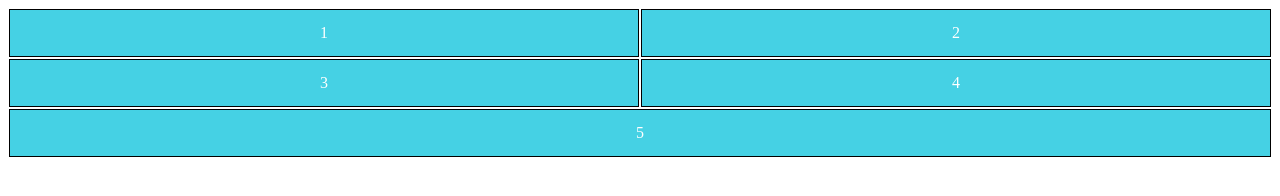
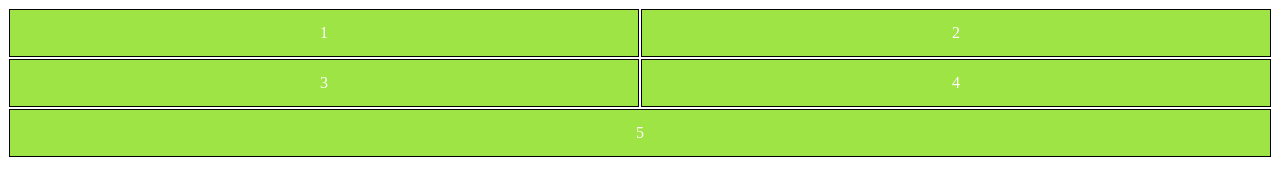
Before and after one commit to Manueel8944/pruebas, a plain HTML site: page index.html in a window 1280 px wide. Drawn offline with Linux system fonts and the light colour scheme.

Commit message:
Cambio color 2

```diff
--- a/estilos.css
+++ b/estilos.css
@@ -8,7 +8,7 @@
   display: grid;
   justify-content: center;
   align-items: center;
-  background-color: rgb(69, 209, 228);
+  background-color: rgb(159, 228, 69);
   border: 1px solid black;
   margin: 1px;
   color: white;
```
